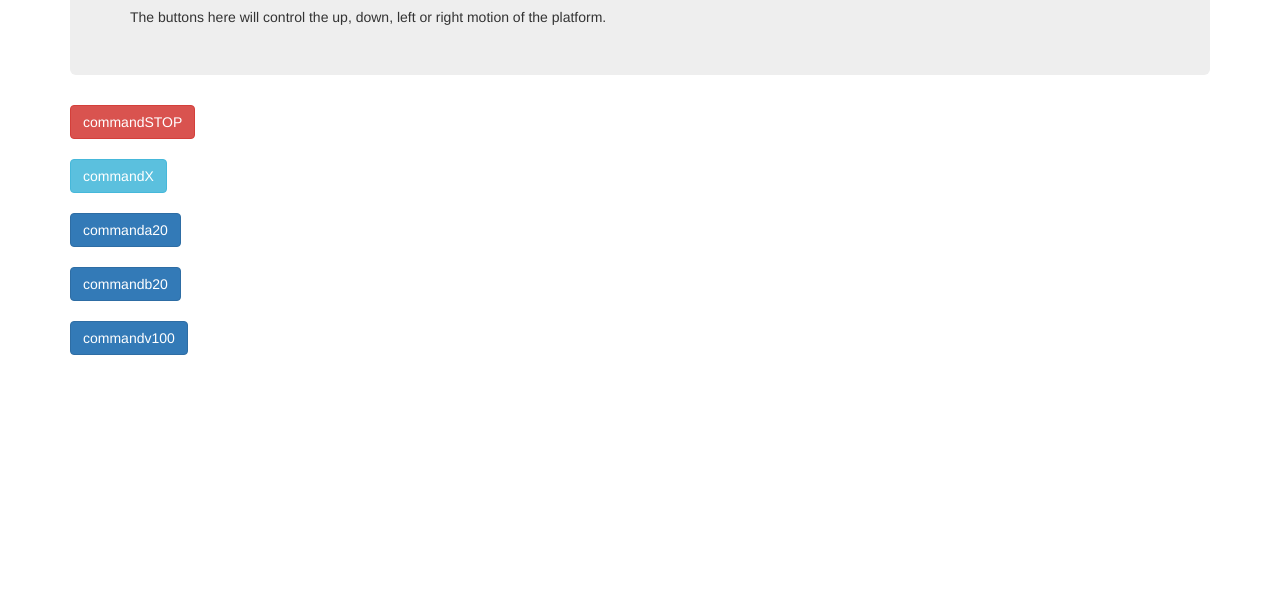
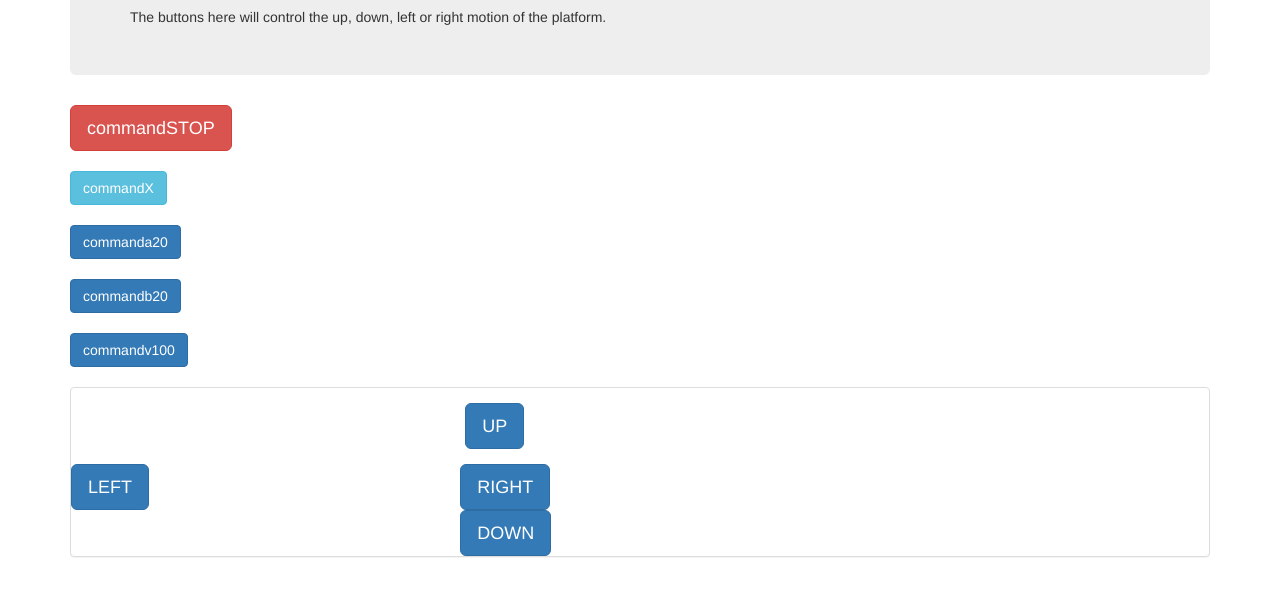
Before and after one commit to elderlyrobotics/xaxxonproject, a website: page malg-index2-ajax/index.html in a window 1280 px wide. Shown: the part 140-736 px from the top of the page. Drawn offline with Linux system fonts and the light colour scheme; files whose address does not match are found by name.

Commit message:
adding up down left right

```diff
--- a/malg-index2-ajax/index.html
+++ b/malg-index2-ajax/index.html
@@ -10,7 +10,7 @@
 		<h1>Platform Controls</h1>
 		<p1>The buttons here will control the up, down, left or right motion of the platform.</p1>
 	</div>
-	<button id="get-commandSTOP" class="btn btn-danger">commandSTOP</button>
+	<button id="get-commandSTOP" class="btn btn-danger btn-lg">commandSTOP</button>
 	<br>
 	<br>
 	<button id="get-commandX" class="btn btn-info">commandX</button>
@@ -25,6 +25,26 @@
 	<button id="get-commandv100" class="btn btn-primary">commandv100</button>
 	<br>
 	<br>
+	<div class='panel panel-default'>
+		<div class='row panel-body'>
+			<div class='col-md-4 col-md-offset-4'>
+				<button id="get-up" class="btn btn-primary btn-lg">UP</button>
+			</div>
+		</div>
+		<div class='row'>
+			<div class='col-md-4'>
+				<button id="get-left" class="btn btn-primary btn-lg">LEFT</button>
+			</div>
+			<div class='col-md-8'>
+				<button id="get-right" class="btn btn-primary btn-lg">RIGHT</button>
+			</div>
+		</div>
+		<div class='row'>
+			<div class='col-md-4 col-md-offset-4'>
+				<button id="get-down" class="btn btn-primary btn-lg">DOWN</button>
+			</div>
+		</div>
+	</div>
 </div>
 
 <!-- 	<script src="jquery.js"></script> -->
--- a/malg-index2-ajax/server.js
+++ b/malg-index2-ajax/server.js
@@ -116,7 +116,7 @@ myPort.on('error', showError);
 
 function showPortOpen() {
 	console.log('port open. Data rate: ' + myPort.options.baudRate);
-	setTimeout(commandReady, 2000);
+	setTimeout(commandReady, 4000);
 
 }
 
```
